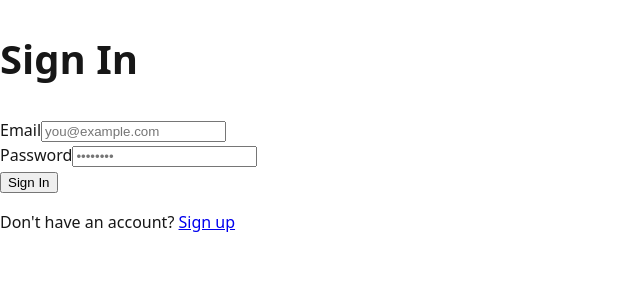
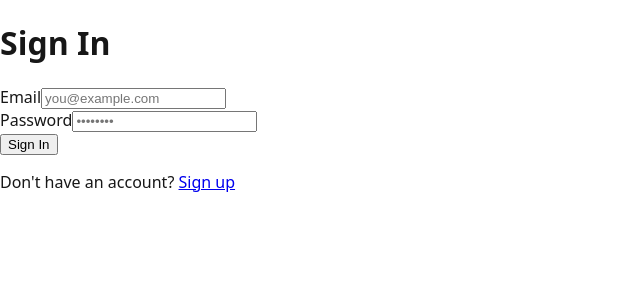
Before and after one commit to emimy/nursing-app, a Next.js app: page /login in a window 1280 px wide. Shown: the top 300 px of the page, without its empty margins (0-640 px from the left). Built offline with nearby package versions, Linux system fonts and the light colour scheme.

Commit message:
final clean layout and css - no tailwind

```diff
--- a/app/globals.css
+++ b/app/globals.css
@@ -17,20 +17,4 @@ body {
   font-family: system-ui, -apple-system, BlinkMacSystemFont, 'Segoe UI', Roboto, sans-serif;
   margin: 0;
   padding: 0;
-  line-height: 1.6;
 }
-
-h1 {
-  font-size: 2.5rem;
-  font-weight: 700;
-}
-
-h2 {
-  font-size: 1.75rem;
-  font-weight: 600;
-}
-
-button {
-  cursor: pointer;
-  transition: all 0.2s;
-}
--- a/app/layout.tsx
+++ b/app/layout.tsx
@@ -1,27 +1,18 @@
 // app/layout.tsx
 import "./globals.css"
-import { Geist, Geist_Mono } from "next/font/google"
 import type { Metadata } from "next"
-
-const geistSans = Geist({
-  variable: "--font-geist-sans",
-  subsets: ["latin"],
-})
-
-const geistMono = Geist_Mono({
-  variable: "--font-geist-mono",
-  subsets: ["latin"],
-})
 
 export const metadata: Metadata = {
   title: "My Document App",
-  description: "Nursing competencies app",
+  description: "Nursing competencies document signing app",
 }
 
 export default function RootLayout({ children }: { children: React.ReactNode }) {
   return (
-    <html lang="en" className={`${geistSans.variable} ${geistMono.variable} h-full antialiased`}>
-      <body className="min-h-full flex flex-col">{children}</body>
+    <html lang="en">
+      <body className="min-h-screen bg-gray-50">
+        {children}
+      </body>
     </html>
   )
 }
```
